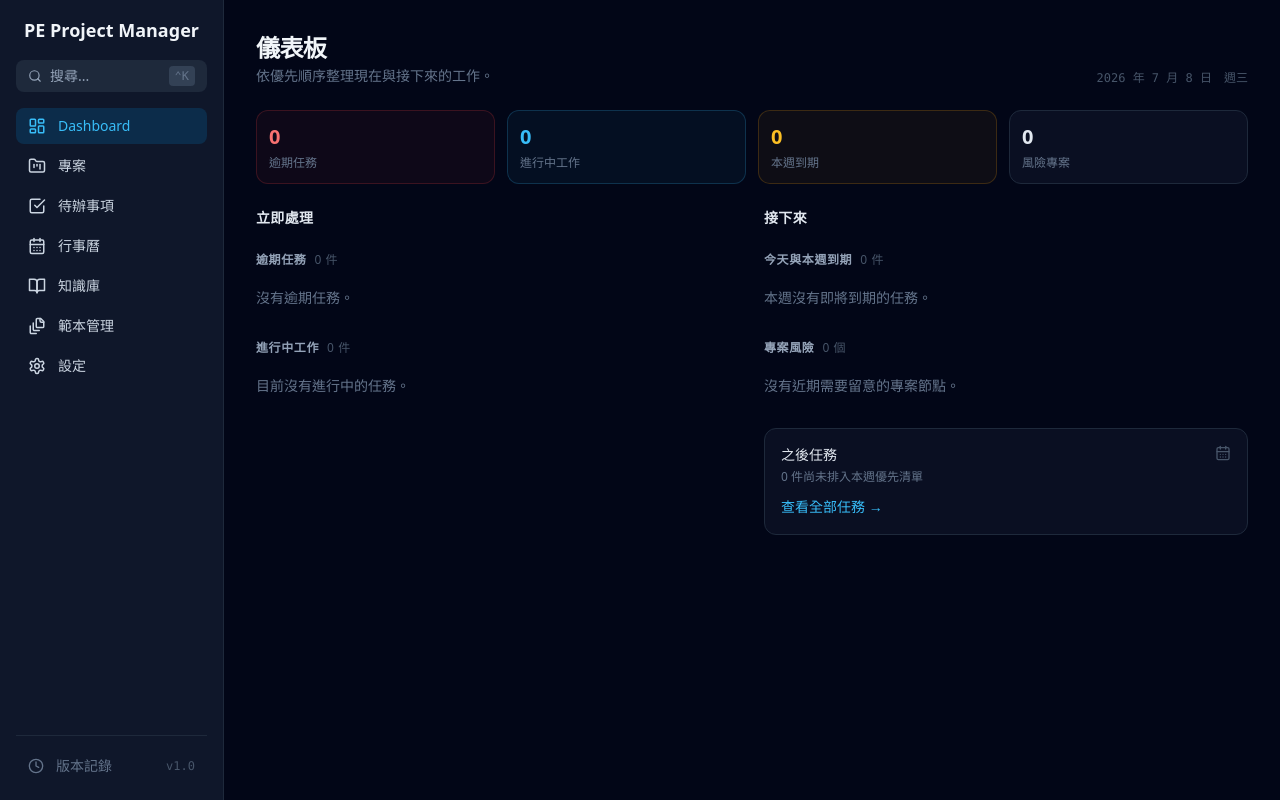
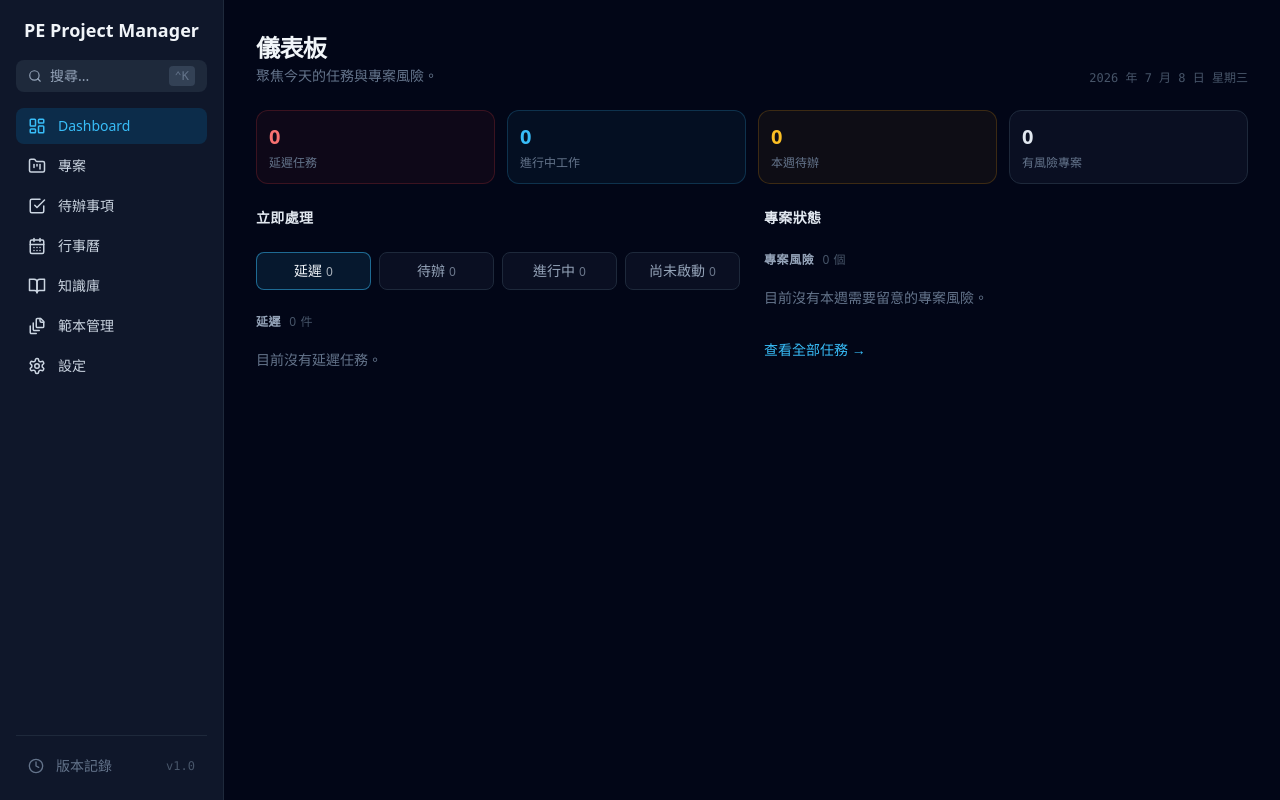
Before and after one commit to s9726229-hash/pe-project-manager, a React (Vite) app: page / in a window 1280 px wide. Built offline with nearby package versions, Linux system fonts and the light colour scheme.

Commit message:
refine dashboard task tabs

```diff
--- a/src/services/taskSelectors.ts
+++ b/src/services/taskSelectors.ts
@@ -39,7 +39,7 @@ export function getPendingTaskLeaves(tasks: Task[]): Task[] {
 }
 
 export function getOverdueTaskLeaves(tasks: Task[], today: string): Task[] {
-  return getPendingTaskLeaves(tasks).filter((task) => !!task.dueDate && task.dueDate <= today);
+  return getPendingTaskLeaves(tasks).filter((task) => !!task.dueDate && task.dueDate < today);
 }
 
 export function getUpcomingTaskLeaves(tasks: Task[], today: string, weekEnd: string): Task[] {
--- a/src/views/Dashboard.tsx
+++ b/src/views/Dashboard.tsx
@@ -1,4 +1,5 @@
-import { AlertTriangle, CalendarDays, Check, Flame } from 'lucide-react';
+import { useState } from 'react';
+import { AlertTriangle, Check, Flame } from 'lucide-react';
 import type { useProjects } from '../hooks/useProjects';
 import type { usePrograms } from '../hooks/usePrograms';
 import type { useTasks } from '../hooks/useTasks';
@@ -8,10 +9,9 @@ import { flattenLeaves } from '../services/milestoneUtils';
 import {
   getInProgressTaskLeaves,
   getOverdueTaskLeaves,
+  getPendingTaskLeaves,
   getTaskProjectName,
   getUpcomingTaskLeaves,
-  getPendingTaskLeaves,
-  limitTaskPreview,
   sortTasksByDueDate,
 } from '../services/taskSelectors';
 
@@ -23,6 +23,8 @@ interface DashboardProps {
   onOpenProject: (projectId: string) => void;
   onOpenTasks: () => void;
 }
+
+type TaskTabId = 'overdue' | 'todo' | 'inProgress' | 'later';
 
 function todayIso(): string {
   return new Date().toISOString().slice(0, 10);
@@ -44,7 +46,7 @@ function addDays(iso: string, days: number): string {
 function formatDateChinese(iso: string): string {
   const date = new Date(`${iso}T00:00:00`);
   const weekdays = ['日', '一', '二', '三', '四', '五', '六'];
-  return `${date.getFullYear()} 年 ${date.getMonth() + 1} 月 ${date.getDate()} 日　週${weekdays[date.getDay()]}`;
+  return `${date.getFullYear()} 年 ${date.getMonth() + 1} 月 ${date.getDate()} 日 星期${weekdays[date.getDay()]}`;
 }
 
 function ProjectRiskCard({ project, today, weekEnd, onOpen }: {
@@ -61,11 +63,7 @@ function ProjectRiskCard({ project, today, weekEnd, onOpen }: {
   const overdueCount = riskMilestones.filter((milestone) => milestone.plannedDate! < today).length;
   const nextMilestone = riskMilestones[0];
   return (
-    <button
-      type="button"
-      onClick={onOpen}
-      className="w-full rounded-xl border border-slate-800 bg-slate-900/60 p-3 text-left transition-colors hover:border-slate-700 focus-visible:outline-none focus-visible:ring-2 focus-visible:ring-primary-400"
-    >
+    <button type="button" onClick={onOpen} className="w-full rounded-xl border border-slate-800 bg-slate-900/60 p-3 text-left transition-colors hover:border-slate-700 focus-visible:outline-none focus-visible:ring-2 focus-visible:ring-primary-400">
       <div className="flex items-start justify-between gap-3">
         <span className="min-w-0 truncate text-sm font-medium text-slate-200">{project.name}</span>
         {overdueCount > 0 && <span className="flex shrink-0 items-center gap-1 text-xs text-red-400"><AlertTriangle size={12} />{overdueCount} 逾期</span>}
@@ -84,14 +82,12 @@ function TaskWorkbenchRow({ task, projects, overdue, onComplete }: {
   overdue?: boolean;
   onComplete: () => void;
 }) {
+  const projectName = getTaskProjectName(task, projects);
+  const showProjectName = task.projectId !== DEFAULT_PROJECT_ID && projectName !== '日常雜項';
+
   return (
     <div className="flex items-start gap-3 rounded-lg border border-slate-800 bg-slate-900/60 p-3">
-      <button
-        type="button"
-        aria-label={`完成 ${task.title}`}
-        onClick={onComplete}
-        className="mt-0.5 flex h-5 w-5 shrink-0 items-center justify-center rounded-full border border-slate-700 text-emerald-400 transition-colors hover:border-emerald-500 hover:bg-emerald-500/10 focus-visible:outline-none focus-visible:ring-2 focus-visible:ring-primary-400"
-      >
+      <button type="button" aria-label={`完成 ${task.title}`} onClick={onComplete} className="mt-0.5 flex h-5 w-5 shrink-0 items-center justify-center rounded-full border border-slate-700 text-emerald-400 transition-colors hover:border-emerald-500 hover:bg-emerald-500/10 focus-visible:outline-none focus-visible:ring-2 focus-visible:ring-primary-400">
         <Check size={12} aria-hidden="true" />
       </button>
       <div className="min-w-0 flex-1">
@@ -100,17 +96,16 @@ function TaskWorkbenchRow({ task, projects, overdue, onComplete }: {
           {task.urgent && <span className="flex shrink-0 items-center gap-1 text-xs text-red-400"><Flame size={12} aria-hidden="true" />緊急</span>}
         </div>
         <div className="mt-1 flex flex-wrap gap-x-3 gap-y-1 text-xs text-slate-500">
-          <span>{getTaskProjectName(task, projects)}</span>
-          <span className={overdue ? 'text-red-400' : undefined}>{task.dueDate ?? '無到期日'}</span>
+          {showProjectName && <span>{projectName}</span>}
+          <span className={overdue ? 'text-red-400' : undefined}>{task.dueDate ?? '未設定期限'}</span>
         </div>
       </div>
     </div>
   );
 }
 
-function TaskSection({ title, count, tasks, projects, overdue, onComplete, empty }: {
+function TaskSection({ title, tasks, projects, overdue, onComplete, empty }: {
   title: string;
-  count: number;
   tasks: Task[];
   projects: Project[];
   overdue?: boolean;
@@ -119,14 +114,8 @@ function TaskSection({ title, count, tasks, projects, overdue, onComplete, empty
 }) {
   return (
     <section>
-      <h3 className="mb-3 text-xs font-semibold uppercase tracking-wider text-slate-400">
-        {title}<span className="ml-2 font-normal normal-case text-slate-600">{count} 件</span>
-      </h3>
-      {tasks.length === 0 ? <p className="py-2 text-sm text-slate-500">{empty}</p> : (
-        <div className="space-y-2">
-          {tasks.map((task) => <TaskWorkbenchRow key={task.id} task={task} projects={projects} overdue={overdue} onComplete={() => onComplete(task.id)} />)}
-        </div>
-      )}
+      <h3 className="mb-3 text-xs font-semibold uppercase tracking-wider text-slate-400">{title}<span className="ml-2 font-normal normal-case text-slate-600">{tasks.length} 件</span></h3>
+      {tasks.length === 0 ? <p className="py-2 text-sm text-slate-500">{empty}</p> : <div className="space-y-2">{tasks.map((task) => <TaskWorkbenchRow key={task.id} task={task} projects={projects} overdue={overdue} onComplete={() => onComplete(task.id)} />)}</div>}
     </section>
   );
 }
@@ -134,57 +123,49 @@ function TaskSection({ title, count, tasks, projects, overdue, onComplete, empty
 export default function Dashboard({ tasksApi, projectsApi, onOpenProject, onOpenTasks }: DashboardProps) {
   const { tasks, setStatus } = tasksApi;
   const { projects } = projectsApi;
+  const [activeTaskTab, setActiveTaskTab] = useState<TaskTabId>('overdue');
   const today = todayIso();
   const weekEnd = addDays(startOfWeek(today), 6);
   const overdueTasks = sortTasksByDueDate(getOverdueTaskLeaves(tasks, today));
   const inProgressTasks = sortTasksByDueDate(getInProgressTaskLeaves(tasks));
-  const upcomingTasks = sortTasksByDueDate(getUpcomingTaskLeaves(tasks, today, weekEnd));
-  const priorityIds = new Set([...overdueTasks, ...upcomingTasks].map((task) => task.id));
-  const laterTasks = sortTasksByDueDate(getPendingTaskLeaves(tasks).filter((task) => !priorityIds.has(task.id)));
+  const todoTasks = sortTasksByDueDate(getUpcomingTaskLeaves(tasks, today, weekEnd));
+  const laterTasks = sortTasksByDueDate(getPendingTaskLeaves(tasks).filter((task) => !!task.dueDate && task.dueDate > weekEnd));
   const activeProjects = projects.filter((project) => project.id !== DEFAULT_PROJECT_ID && project.status !== '取消' && project.status !== '已完成');
-  const riskProjects = activeProjects.filter((project) => flattenLeaves(project.milestones).some(
-    (milestone) => milestone.status !== '已完成' && milestone.plannedDate && milestone.plannedDate <= weekEnd
-  ));
+  const riskProjects = activeProjects.filter((project) => flattenLeaves(project.milestones).some((milestone) => milestone.status !== '已完成' && milestone.plannedDate && milestone.plannedDate <= weekEnd));
+  const taskTabs: Array<{ id: TaskTabId; label: string; tasks: Task[]; overdue?: boolean; empty: string }> = [
+    { id: 'overdue', label: '延遲', tasks: overdueTasks, overdue: true, empty: '目前沒有延遲任務。' },
+    { id: 'todo', label: '待辦', tasks: todoTasks, empty: '今天與本週沒有待辦任務。' },
+    { id: 'inProgress', label: '進行中', tasks: inProgressTasks, empty: '目前沒有進行中的任務。' },
+    { id: 'later', label: '尚未啟動', tasks: laterTasks, empty: '本週後沒有待啟動的任務。' },
+  ];
+  const selectedTaskTab = taskTabs.find((tab) => tab.id === activeTaskTab) ?? taskTabs[0];
 
   return (
     <div className="space-y-6">
-      <div className="flex items-end justify-between gap-4">
-        <div>
-          <h1 className="text-2xl font-bold tracking-tight text-slate-100">儀表板</h1>
-          <p className="mt-0.5 text-sm text-slate-500">依優先順序整理現在與接下來的工作。</p>
-        </div>
-        <span className="shrink-0 text-xs font-mono tabular-nums text-slate-600">{formatDateChinese(today)}</span>
+      <div className="flex items-end justify-between gap-4"><div><h1 className="text-2xl font-bold tracking-tight text-slate-100">儀表板</h1><p className="mt-0.5 text-sm text-slate-500">聚焦今天的任務與專案風險。</p></div><span className="shrink-0 text-xs font-mono tabular-nums text-slate-600">{formatDateChinese(today)}</span></div>
+      <div className="grid grid-cols-2 gap-3 sm:grid-cols-4">
+        <div className="rounded-xl border border-red-500/20 bg-red-500/5 p-3"><div className="text-xl font-bold text-red-400">{overdueTasks.length}</div><div className="mt-1 text-xs text-slate-500">延遲任務</div></div>
+        <div className="rounded-xl border border-primary-400/20 bg-primary-400/5 p-3"><div className="text-xl font-bold text-primary-400">{inProgressTasks.length}</div><div className="mt-1 text-xs text-slate-500">進行中工作</div></div>
+        <div className="rounded-xl border border-amber-500/20 bg-amber-500/5 p-3"><div className="text-xl font-bold text-amber-400">{todoTasks.length}</div><div className="mt-1 text-xs text-slate-500">本週待辦</div></div>
+        <div className="rounded-xl border border-slate-800 bg-slate-900/60 p-3"><div className="text-xl font-bold text-slate-200">{riskProjects.length}</div><div className="mt-1 text-xs text-slate-500">有風險專案</div></div>
       </div>
-
-      <div className="grid grid-cols-2 gap-3 sm:grid-cols-4">
-        <div className="rounded-xl border border-red-500/20 bg-red-500/5 p-3"><div className="text-xl font-bold text-red-400">{overdueTasks.length}</div><div className="mt-1 text-xs text-slate-500">逾期任務</div></div>
-        <div className="rounded-xl border border-primary-400/20 bg-primary-400/5 p-3"><div className="text-xl font-bold text-primary-400">{inProgressTasks.length}</div><div className="mt-1 text-xs text-slate-500">進行中工作</div></div>
-        <div className="rounded-xl border border-amber-500/20 bg-amber-500/5 p-3"><div className="text-xl font-bold text-amber-400">{upcomingTasks.length}</div><div className="mt-1 text-xs text-slate-500">本週到期</div></div>
-        <div className="rounded-xl border border-slate-800 bg-slate-900/60 p-3"><div className="text-xl font-bold text-slate-200">{riskProjects.length}</div><div className="mt-1 text-xs text-slate-500">風險專案</div></div>
-      </div>
-
       <div className="grid grid-cols-1 items-start gap-6 lg:grid-cols-2">
         <div className="min-w-0 space-y-6">
           <h2 className="text-sm font-semibold tracking-wide text-slate-200">立即處理</h2>
-          <TaskSection title="逾期任務" count={overdueTasks.length} tasks={overdueTasks} projects={projects} overdue onComplete={(id) => setStatus(id, '已完成')} empty="沒有逾期任務。" />
-          <TaskSection title="進行中工作" count={inProgressTasks.length} tasks={inProgressTasks} projects={projects} onComplete={(id) => setStatus(id, '已完成')} empty="目前沒有進行中的任務。" />
+          <div role="tablist" aria-label="任務分類" className="grid grid-cols-2 gap-2 sm:grid-cols-4">
+            {taskTabs.map((tab) => <button key={tab.id} id={`dashboard-task-tab-${tab.id}`} type="button" role="tab" aria-selected={tab.id === activeTaskTab} aria-controls="dashboard-task-panel" onClick={() => setActiveTaskTab(tab.id)} className={`rounded-lg border px-3 py-2 text-sm transition-colors focus-visible:outline-none focus-visible:ring-2 focus-visible:ring-primary-400 ${tab.id === activeTaskTab ? 'border-primary-400/50 bg-primary-400/10 text-primary-300' : 'border-slate-800 bg-slate-900/60 text-slate-400 hover:border-slate-700 hover:text-slate-200'}`}>{tab.label}<span className="ml-1 text-xs opacity-70">{tab.tasks.length}</span></button>)}
+          </div>
+          <div id="dashboard-task-panel" role="tabpanel" aria-labelledby={`dashboard-task-tab-${selectedTaskTab.id}`} tabIndex={0}>
+            <TaskSection title={selectedTaskTab.label} tasks={selectedTaskTab.tasks} projects={projects} overdue={selectedTaskTab.overdue} onComplete={(id) => setStatus(id, '已完成')} empty={selectedTaskTab.empty} />
+          </div>
         </div>
-
         <div className="min-w-0 space-y-6">
-          <h2 className="text-sm font-semibold tracking-wide text-slate-200">接下來</h2>
-          <TaskSection title="今天與本週到期" count={upcomingTasks.length} tasks={upcomingTasks} projects={projects} onComplete={(id) => setStatus(id, '已完成')} empty="本週沒有即將到期的任務。" />
+          <h2 className="text-sm font-semibold tracking-wide text-slate-200">專案狀態</h2>
           <section>
             <h3 className="mb-3 text-xs font-semibold uppercase tracking-wider text-slate-400">專案風險<span className="ml-2 font-normal normal-case text-slate-600">{riskProjects.length} 個</span></h3>
-            {riskProjects.length === 0 ? <p className="py-2 text-sm text-slate-500">沒有近期需要留意的專案節點。</p> : <div className="space-y-2">{riskProjects.map((project) => <ProjectRiskCard key={project.id} project={project} today={today} weekEnd={weekEnd} onOpen={() => onOpenProject(project.id)} />)}</div>}
+            {riskProjects.length === 0 ? <p className="py-2 text-sm text-slate-500">目前沒有本週需要留意的專案風險。</p> : <div className="space-y-2">{riskProjects.map((project) => <ProjectRiskCard key={project.id} project={project} today={today} weekEnd={weekEnd} onOpen={() => onOpenProject(project.id)} />)}</div>}
           </section>
-          <section className="rounded-xl border border-slate-800 bg-slate-900/60 p-4">
-            <div className="flex items-start justify-between gap-3">
-              <div><h3 className="text-sm font-medium text-slate-200">之後任務</h3><p className="mt-1 text-xs text-slate-500">{laterTasks.length} 件尚未排入本週優先清單</p></div>
-              <CalendarDays size={16} className="shrink-0 text-slate-600" aria-hidden="true" />
-            </div>
-            {laterTasks.length > 0 && <div className="mt-3 space-y-1 text-sm text-slate-400">{limitTaskPreview(laterTasks, 3).map((task) => <div key={task.id} className="flex items-center justify-between gap-3"><span className="truncate">{task.title}</span><span className="shrink-0 text-xs text-slate-600">{task.dueDate ?? '無到期日'}</span></div>)}</div>}
-            <button type="button" onClick={onOpenTasks} className="mt-3 text-sm text-primary-400 transition-colors hover:text-primary-300 focus-visible:outline-none focus-visible:ring-2 focus-visible:ring-primary-400">查看全部任務 →</button>
-          </section>
+          <button type="button" onClick={onOpenTasks} className="text-sm text-primary-400 transition-colors hover:text-primary-300 focus-visible:outline-none focus-visible:ring-2 focus-visible:ring-primary-400">查看全部任務 →</button>
         </div>
       </div>
     </div>
```
Also changed, not shown: 2 other files (tests, documents, lock files or other folders).
